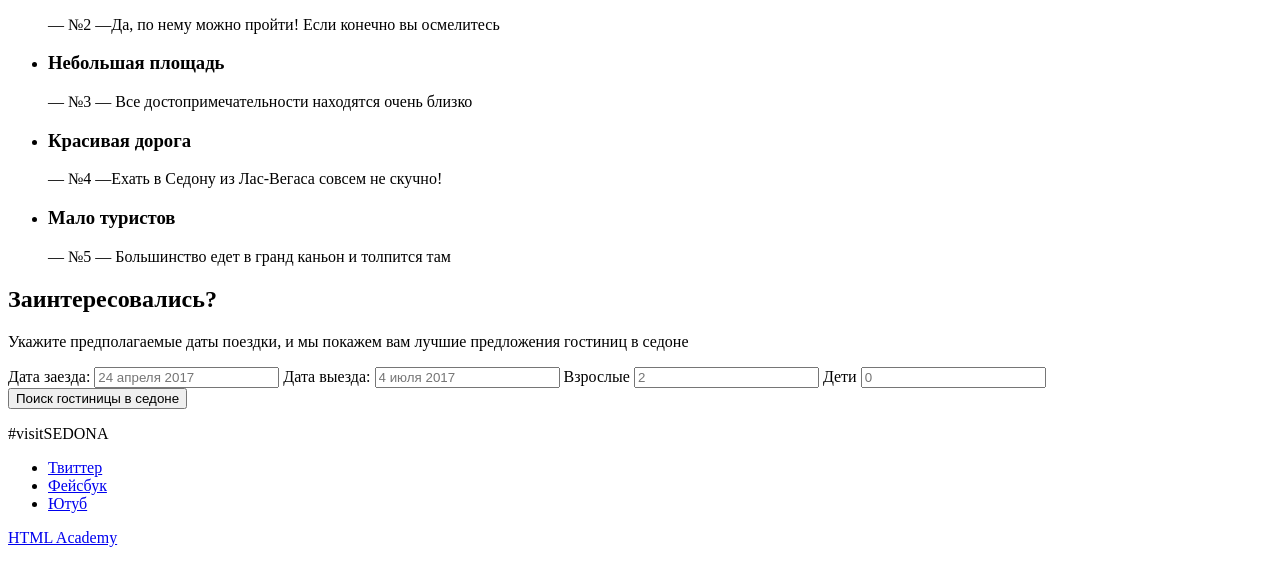
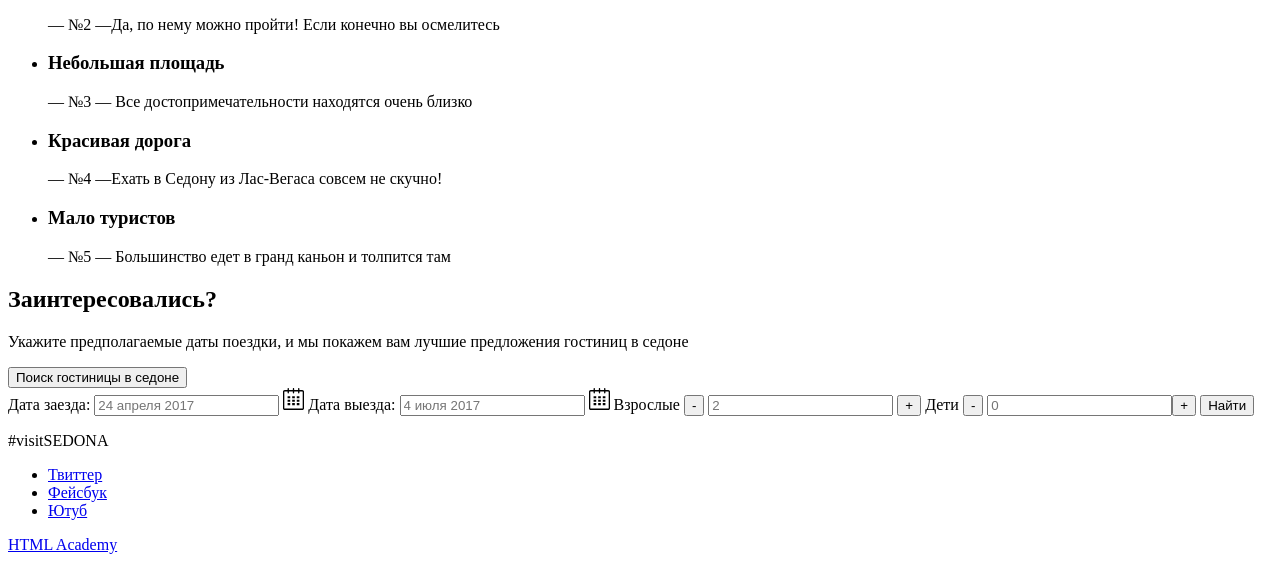
Before and after one commit to hinhilla/842325-sedona, a plain HTML site: page index.html in a window 1280 px wide. Shown: the part 1736-2306 px from the top of the page. Drawn offline with Linux system fonts and the light colour scheme.

Commit message:
исправление кнопок и ссылок главной страница

```diff
--- a/index.html
+++ b/index.html
@@ -32,8 +32,6 @@ height="71px" alt="Логотип страницы "Седона>
           <div class="feature-blue">
             <img class="photo1" src="img\layer-10.png" width="800px"
   height="256px" alt="Фото города">
-
-
           <h3>Настоящий городок</h3>
              <p>— №1 —Седона-не аттракцион для туристов, там течет своя жизнь</p>
           </div>
@@ -72,24 +70,31 @@ height="256px" alt="Фото моста дьявола">
     <section class="search-hotel">
       <h2>Заинтересовались?</h2>
       <p>Укажите предполагаемые даты поездки, и мы покажем вам лучшие предложения гостиниц в седоне</p>
+      <button class="button-search" type="button">Поиск гостиницы в седоне</button>
       <section class="form-hotel">
         <form method="post" name="hotel-search" action="https://echo.htmlacademy.ru">
           <label id="in"> Дата заезда:
             <input  id="in" name="date-in" type="datetime" placeholder="24 апреля 2017" value="">
           </label>
+          <a class="calendar" href="#"> <img src="img\calendar.svg" ></a>
           <label id="out">
             Дата выезда:
           <input id="out" name="date-out" type="datetime" placeholder="4 июля 2017" value="">
         </label>
-        <label>
-          Взрослые <input name="adult" type="number" placeholder="2" value="">
+        <a class="calendar" href="#"> <img src="img\calendar.svg" ></a>
+        <label id="adult">
+          Взрослые
         </label>
-        <label>
+        <button class="+-" type="button">-</button>
+        <input id="adult" name="adult" type="number" placeholder="2" value="">
+        <button class="+-" type="button">+</button>
+        <label id="children">
           Дети
-          <input type="number" placeholder="0" value"">
-        </label>
+          </label>
+        <button class="+-" type="button">-</button>  <input id="children" type="number" placeholder="0" value""><button class="+-" type="button">+</button>
+
+        <button type="submit" class="search"> Найти</button>
       </section>
-      <button class="button-search" type="button">Поиск гостиницы в седоне</div>
     </section>
   <!--  <section class="map">
       <img class="map" src="img\map.jpg" alt="Карта седоны">
```
